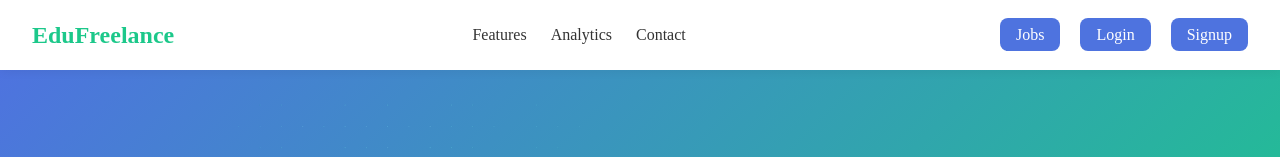
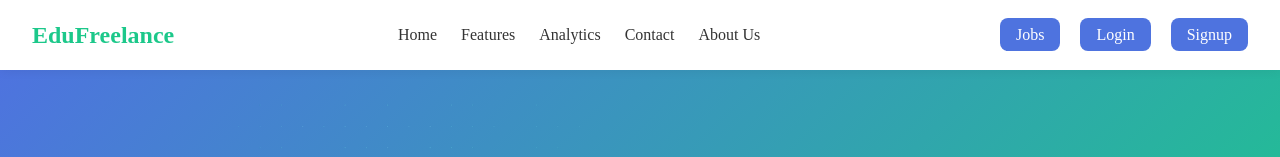
Before and after one commit to manishpandit1406/Edufreelance, a plain HTML site: page index.html in a window 1280 px wide. Shown: the top 157 px of the page. Drawn offline with Linux system fonts and the light colour scheme.

Commit message:
nav update

```diff
--- a/index.html
+++ b/index.html
@@ -232,9 +232,11 @@
   <nav>
     <div class="logo">EduFreelance</div>
     <ul>
+      <li><a href="#">Home</a></li>
       <li><a href="#features">Features</a></li>
       <li><a href="#analytics">Analytics</a></li>
       <li><a href="#contact">Contact</a></li>
+      <li><a href="#aboutus">About Us</a></li>
     </ul>
     <div class="btn-group">
       <a href="#">Jobs</a>
```
